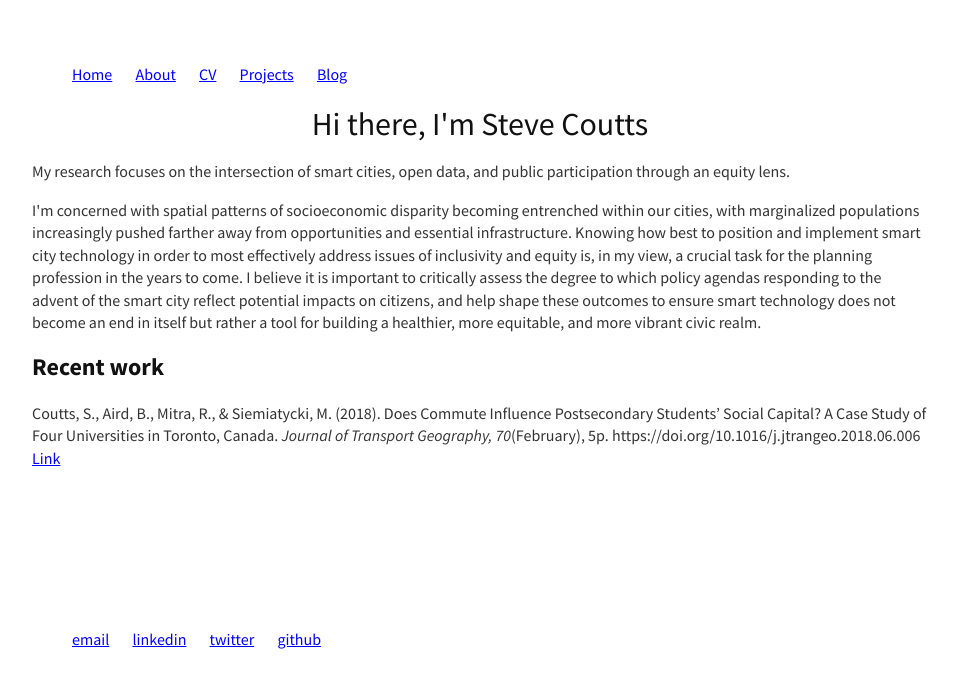
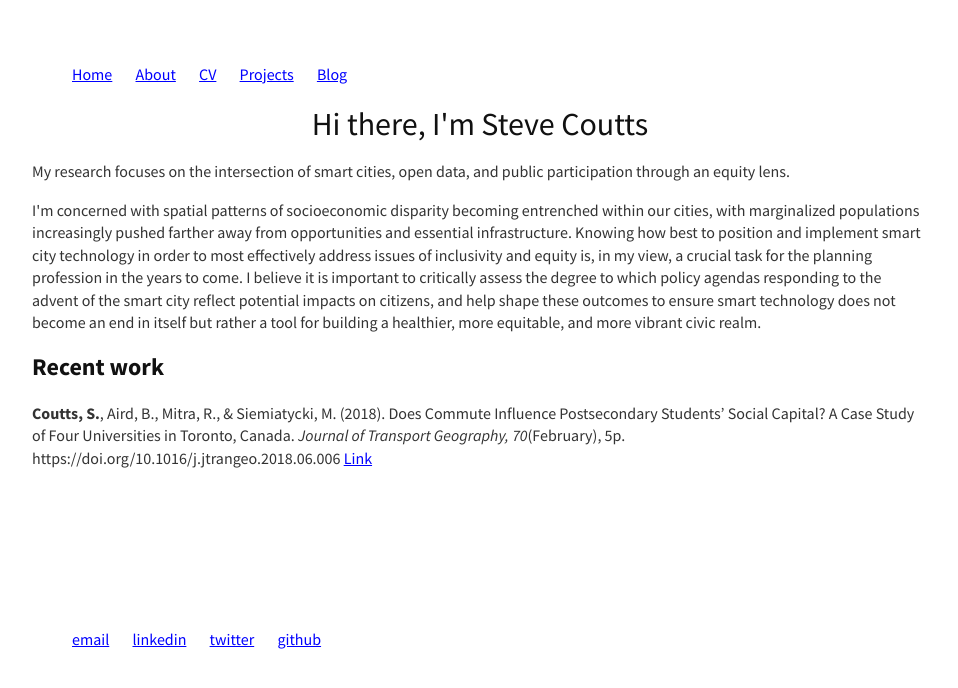
Before and after one commit to stevecoutts/stevecoutts.github.io, a Jekyll site: the page built from index.html, in a window 1280 px wide. Shown: the top 688 px of the page, without its empty margins (160-1118 px from the left). Built offline with Jekyll 4.4.1, drawn with Linux system fonts in a browser that asks for light colours; some web fonts are replaced.

```diff
--- a/index.html
+++ b/index.html
@@ -7,5 +7,5 @@ title: Steve Coutts
 		<p>My research focuses on the intersection of smart cities, open data, and public participation through an equity lens.</p>
 	<p>I'm concerned with spatial patterns of socioeconomic disparity becoming entrenched within our cities, with marginalized populations increasingly pushed farther away from opportunities and essential infrastructure. Knowing how best to position and implement smart city technology in order to most effectively address issues of inclusivity and equity is, in my view, a crucial task for the planning profession in the years to come. I believe it is important to critically assess the degree to which policy agendas responding to the advent of the smart city reflect potential impacts on citizens, and help shape these outcomes to ensure smart technology does not become an end in itself but rather a tool for building a healthier, more equitable, and more vibrant civic realm.</p>
 	<h2>Recent work</h2>
-	<p>Coutts, S., Aird, B., Mitra, R., &amp; Siemiatycki, M. (2018). Does Commute Influence Postsecondary Students’ Social Capital? A Case Study of Four Universities in Toronto, Canada. <i>Journal of Transport Geography, 70</i>(February), 5p. https://doi.org/10.1016/j.jtrangeo.2018.06.006 <a href="https://authors.elsevier.com/a/1XDrt3RpEOFKdm">Link</a></p>
+	<p><b>Coutts, S.</b>, Aird, B., Mitra, R., &amp; Siemiatycki, M. (2018). Does Commute Influence Postsecondary Students’ Social Capital? A Case Study of Four Universities in Toronto, Canada. <i>Journal of Transport Geography, 70</i>(February), 5p. https://doi.org/10.1016/j.jtrangeo.2018.06.006 <a href="https://authors.elsevier.com/a/1XDrt3RpEOFKdm">Link</a></p>
 </div><!-- /.blurb -->
```
